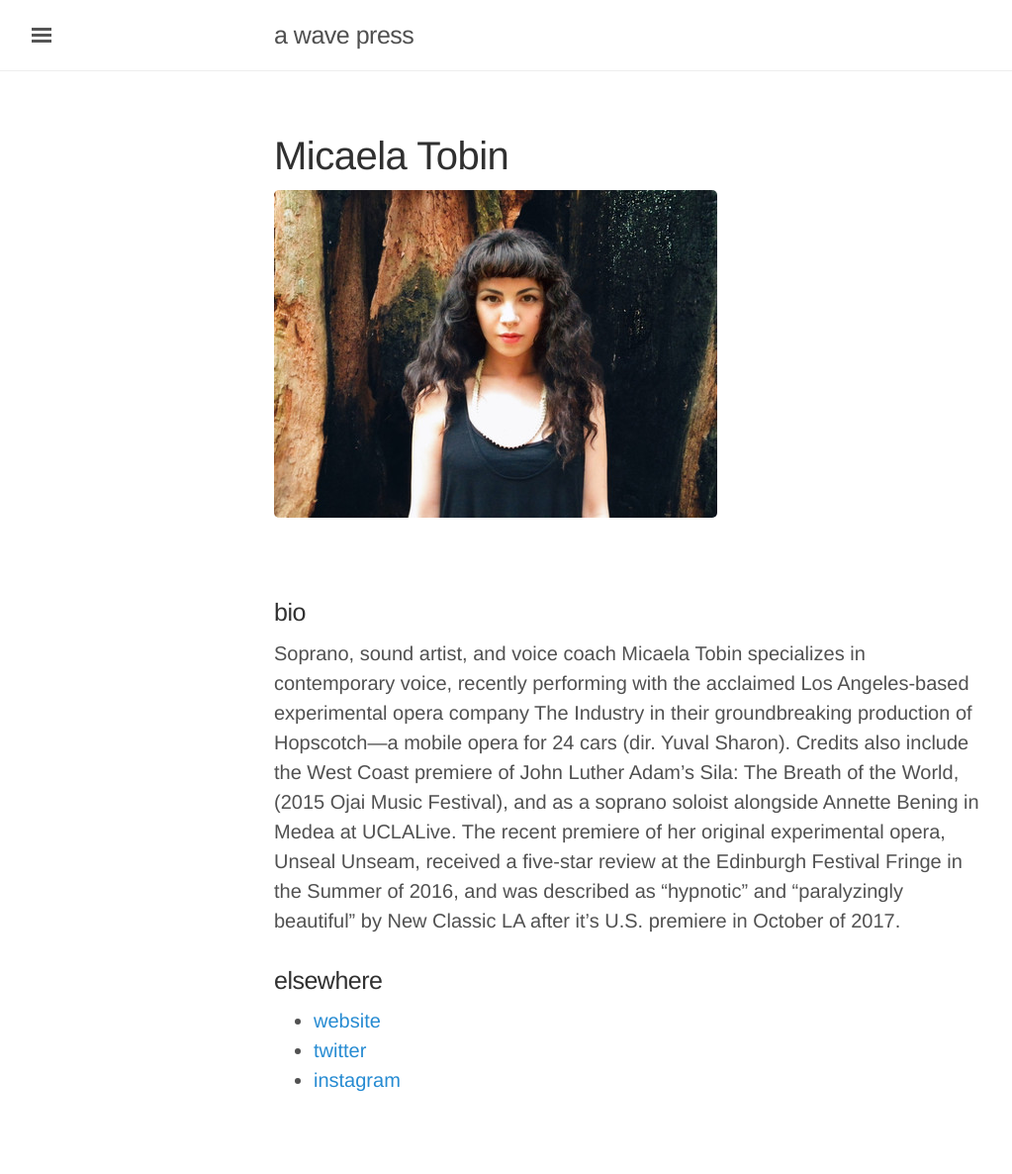
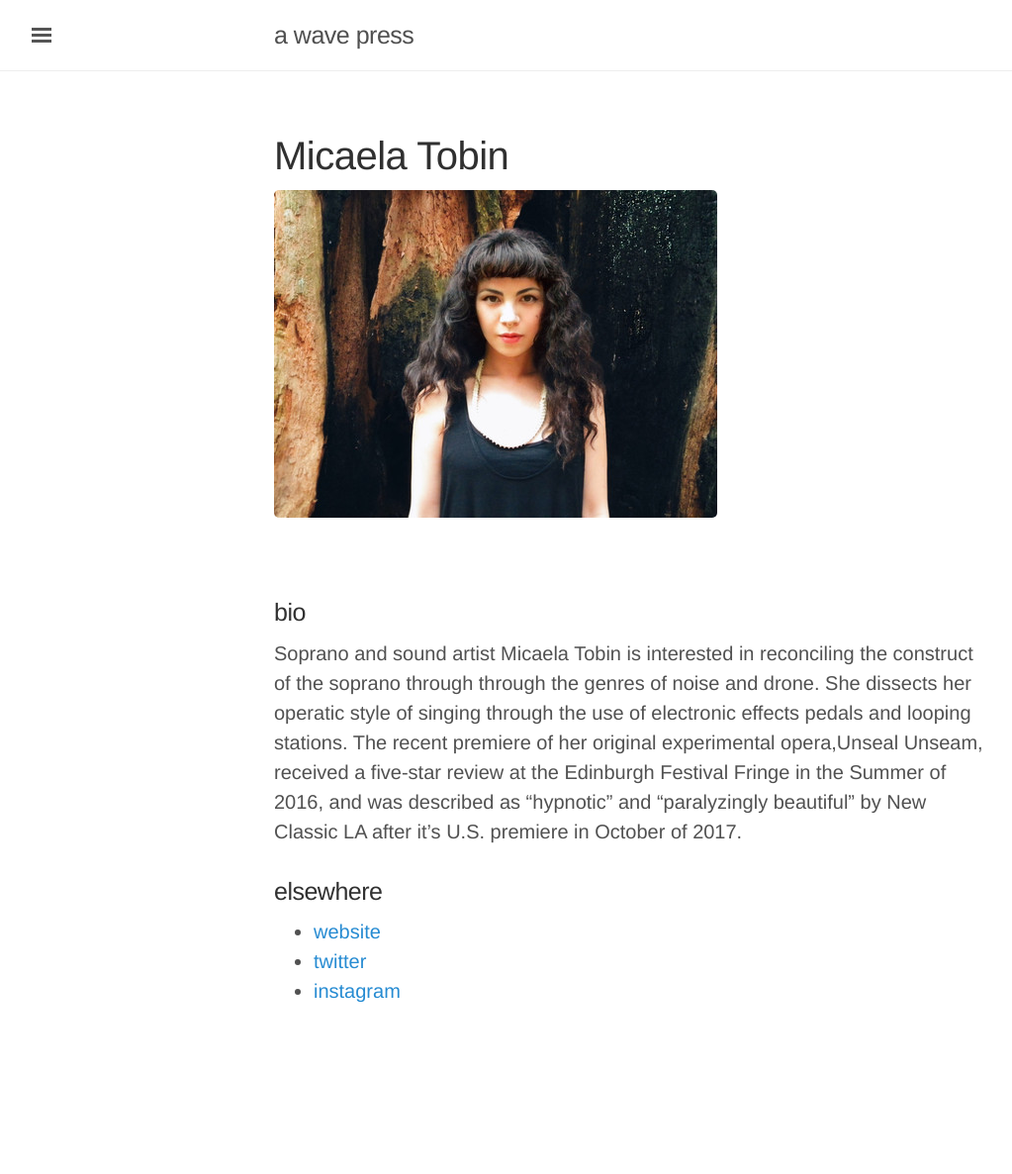
Before and after one commit to caseyanderson/awavepress.com, a Jekyll site: the page built from _posts/artists/2017-11-23-mt.md, in a window 1280 px wide. Shown: the whole page at 99% size, without its empty margins (3-1026 px from the left). Built offline with Jekyll 4.4.1, drawn with Linux system fonts in a browser that asks for light colours; after the commit the page ends 1096 px from its top, so only the background shows below that.

Commit message:
replace bio

```diff
--- a/_posts/artists/2017-11-23-mt.md
+++ b/_posts/artists/2017-11-23-mt.md
@@ -12,7 +12,7 @@ excerpt: ''
 
 
 ### bio
-Soprano, sound artist, and voice coach Micaela Tobin specializes in contemporary voice, recently performing with the acclaimed Los Angeles-based experimental opera company The Industry in their groundbreaking production of Hopscotch—a mobile opera for 24 cars (dir. Yuval Sharon). Credits also include the West Coast premiere of John Luther Adam’s Sila: The Breath of the World, (2015 Ojai Music Festival), and as a soprano soloist alongside Annette Bening in Medea at UCLALive. The recent premiere of her original experimental opera, Unseal Unseam, received a five-star review at the Edinburgh Festival Fringe in the Summer of 2016, and was described as "hypnotic" and "paralyzingly beautiful" by New Classic LA after it's U.S. premiere in October of 2017.
+Soprano and sound artist Micaela Tobin is interested in reconciling the construct of the soprano through through the genres of noise and drone. She dissects her operatic style of singing through the use of electronic effects pedals and looping stations. The recent premiere of her original experimental opera,Unseal Unseam, received a five-star review at the Edinburgh Festival Fringe in the Summer of 2016, and was described as "hypnotic" and "paralyzingly beautiful" by New Classic LA after it's U.S. premiere in October of 2017.
 <br/>
 
 
```
